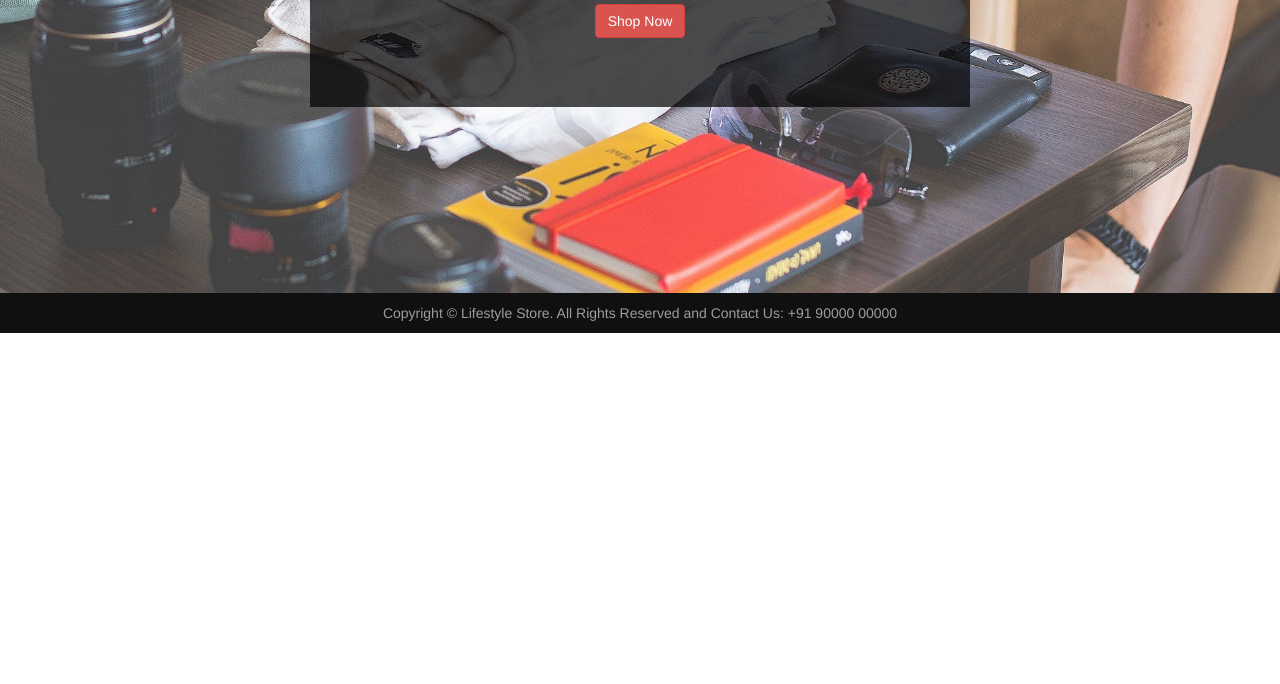
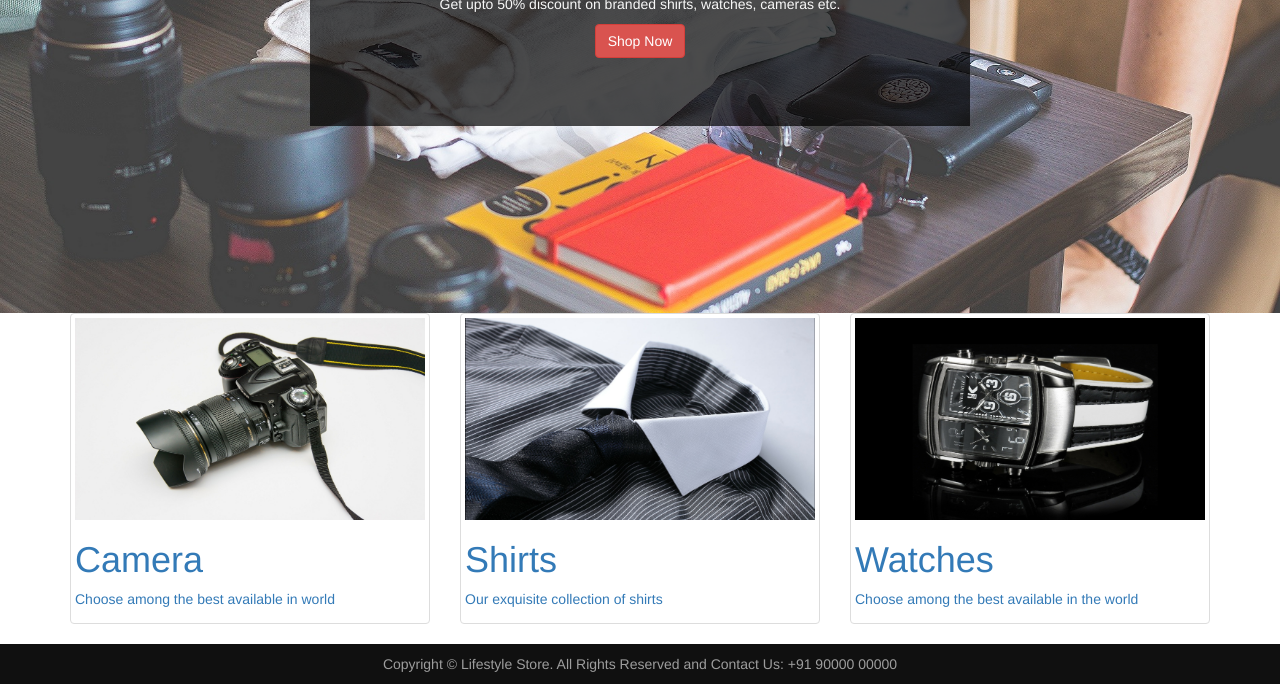
Before and after one commit to deeptisingh956/deeptisingh956.github.io, a website: page index.html in a window 1280 px wide. Shown: the part 356-1040 px from the top of the page. Before the commit the page ends 800 px from the top, so only its background shows below. Drawn offline with nearby package versions, Linux system fonts and the light colour scheme.

Commit message:
position of footer corrected

```diff
--- a/index.css
+++ b/index.css
@@ -31,3 +31,6 @@ footer{
     bottom: 0;
     width: 100%;
 }
+.f-bottom{
+    position: fixed;
+}
--- a/index.html
+++ b/index.html
@@ -33,9 +33,40 @@
         <div id="banner-image">
             <div class="container">
                 <div id="banner-content">
-				We sell lifestyle here!</br>
-				Get upto 50% discount on branded shirts, watches, cameras etc. </br></br></br>
+				<h1>We sell lifestyle here!</br></h1>
+				<p>Get upto 50% discount on branded shirts, watches, cameras etc. </br></p>
                     <a href="products.html"><button type="submit" class="btn btn-danger btn-lg-active">Shop Now</button></a>
+                </div>
+            </div>
+        </div>
+		 <div class="container">
+            <div class="row">
+                <div class="col-sm-4">
+                        <a href="products.html">
+                            <div class="thumbnail">
+                                <img src="image/camera.jpg" alt="camera" class="image-responsive"/>
+                                <h1>Camera</h1>
+                                <p>Choose among the best available in world</p>
+                            </div>
+                        </a>
+                </div>
+                <div class="col-sm-4">
+                    <a href="products.html">
+                        <div class="thumbnail">
+                            <img src="image/shirt.jpg" alt="Shirt"/>
+                            <h1>Shirts</h1>
+                            <p>Our exquisite collection of shirts</p>
+                        </div>
+                    </a>
+                </div>
+                <div class="col-sm-4">
+                    <a href="products.html">
+                        <div class="thumbnail">
+                            <img src="image/watch.jpg" alt="Watch"/>
+                            <h1>Watches</h1>
+                            <p>Choose among the best available in the world</p>
+                        </div>
+                    </a>
                 </div>
             </div>
         </div>
```
Also changed, not shown: cart.html (+1 -1 lines), login.html (+1 -1 lines), setting.html (+2 -2 lines), signup.html (+1 -1 lines).
